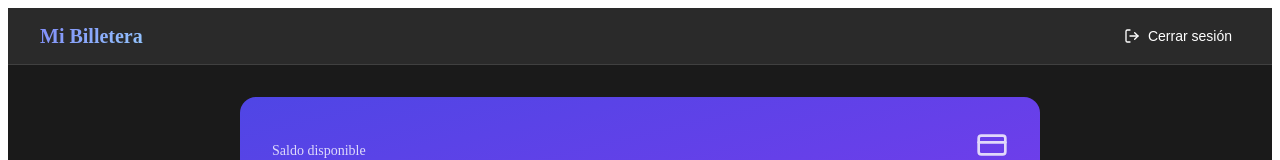
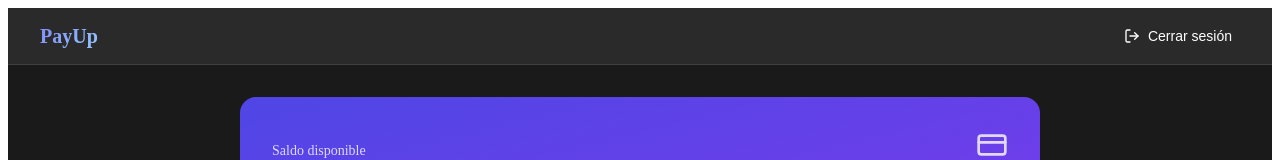
Before and after one commit to ezequielrickert/payup, a React (Create React App) app in the folder web/: page /withdraw in a window 1280 px wide. Shown: the top 160 px of the page. Built offline with nearby package versions, Linux system fonts and the light colour scheme.

Commit message:
fix name

```diff
--- a/web/src/components/screens/Dashboard.tsx
+++ b/web/src/components/screens/Dashboard.tsx
@@ -40,7 +40,7 @@ export const DashboardScreen: React.FC<DashboardScreenProps> = ({
     return (
         <StyledWrapper>
             <Header>
-                <div className="logo">Mi Billetera</div>
+                <div className="logo">PayUp</div>
                 <Button
                     variant="ghost"
                     icon={<LogOut />}
```
